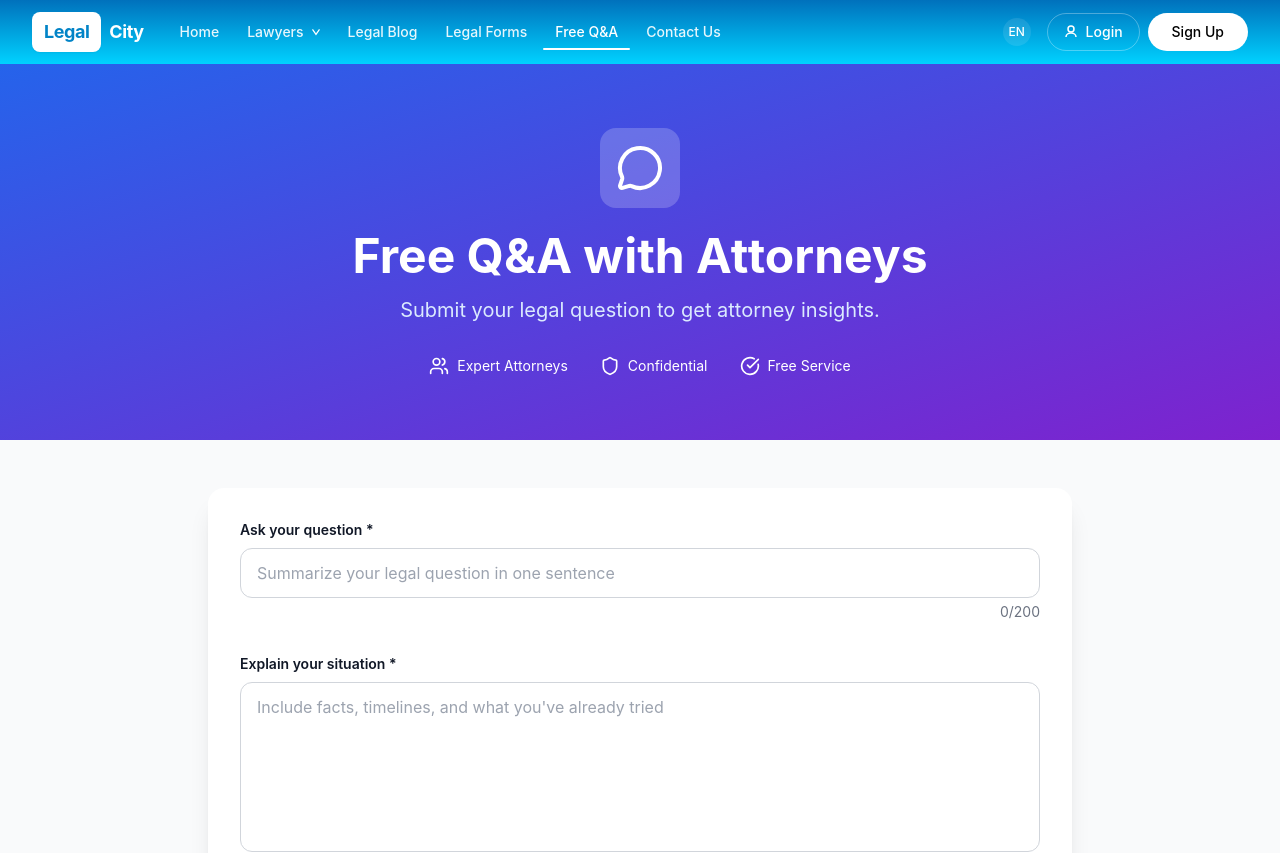
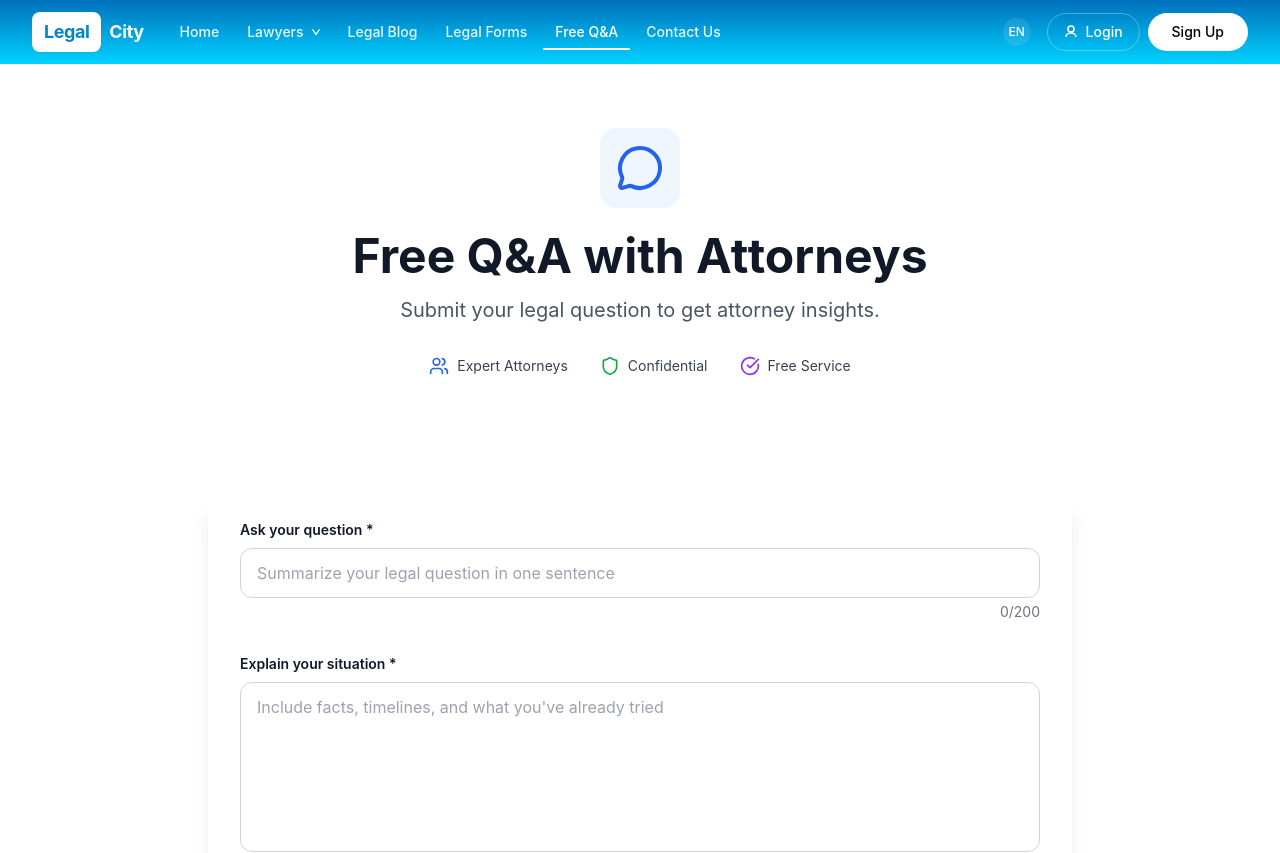
Before and after one commit to Ahmed-Umer-Farooq/Legal_city_finalist, a React (Create React App) app in the folder Frontend/: page /qa in a window 1280 px wide. Shown: the top 853 px of the page. Built offline with nearby package versions, Linux system fonts and the light colour scheme.

Commit message:
qa page design modified

```diff
--- a/Frontend/src/pages/public/QAPage.jsx
+++ b/Frontend/src/pages/public/QAPage.jsx
@@ -97,7 +97,7 @@ const QAPage = () => {
 
   if (showPreview) {
     return (
-      <div className="min-h-screen bg-gray-50 py-12">
+      <div className="min-h-screen bg-white py-12">
         <div className="max-w-4xl mx-auto px-4">
           <div className="bg-white rounded-2xl shadow-xl p-8">
             <div className="flex items-center justify-between mb-8">
@@ -155,28 +155,28 @@ const QAPage = () => {
   }
 
   return (
-    <div className="min-h-screen bg-gray-50">
+    <div className="min-h-screen bg-white">
       {/* Hero Section */}
-      <div className="bg-gradient-to-br from-blue-600 to-purple-700 text-white py-16">
+      <div className="bg-white py-16">
         <div className="max-w-4xl mx-auto px-4 text-center">
           <div className="flex justify-center mb-6">
-            <div className="bg-white/20 p-4 rounded-2xl">
-              <MessageCircle className="w-12 h-12" />
+            <div className="bg-blue-50 p-4 rounded-2xl">
+              <MessageCircle className="w-12 h-12 text-blue-600" />
             </div>
           </div>
-          <h1 className="text-4xl md:text-5xl font-bold mb-4">Free Q&A with Attorneys</h1>
-          <p className="text-xl text-blue-100 mb-8">Submit your legal question to get attorney insights.</p>
-          <div className="flex justify-center gap-8 text-sm">
+          <h1 className="text-4xl md:text-5xl font-bold mb-4 text-gray-900">Free Q&A with Attorneys</h1>
+          <p className="text-xl text-gray-600 mb-8">Submit your legal question to get attorney insights.</p>
+          <div className="flex justify-center gap-8 text-sm text-gray-700">
             <div className="flex items-center gap-2">
-              <Users className="w-5 h-5" />
+              <Users className="w-5 h-5 text-blue-600" />
               <span>Expert Attorneys</span>
             </div>
             <div className="flex items-center gap-2">
-              <Shield className="w-5 h-5" />
+              <Shield className="w-5 h-5 text-green-600" />
               <span>Confidential</span>
             </div>
             <div className="flex items-center gap-2">
-              <CheckCircle className="w-5 h-5" />
+              <CheckCircle className="w-5 h-5 text-purple-600" />
               <span>Free Service</span>
             </div>
           </div>
```
